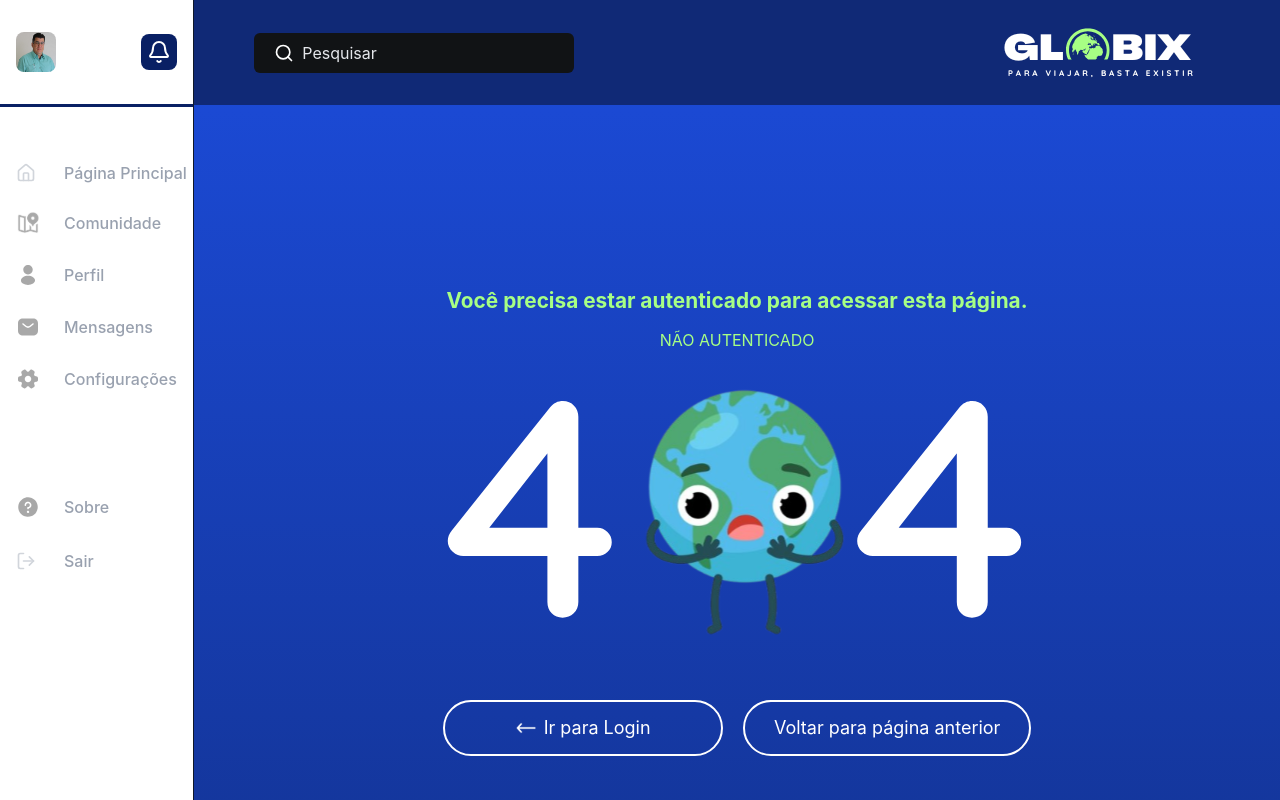
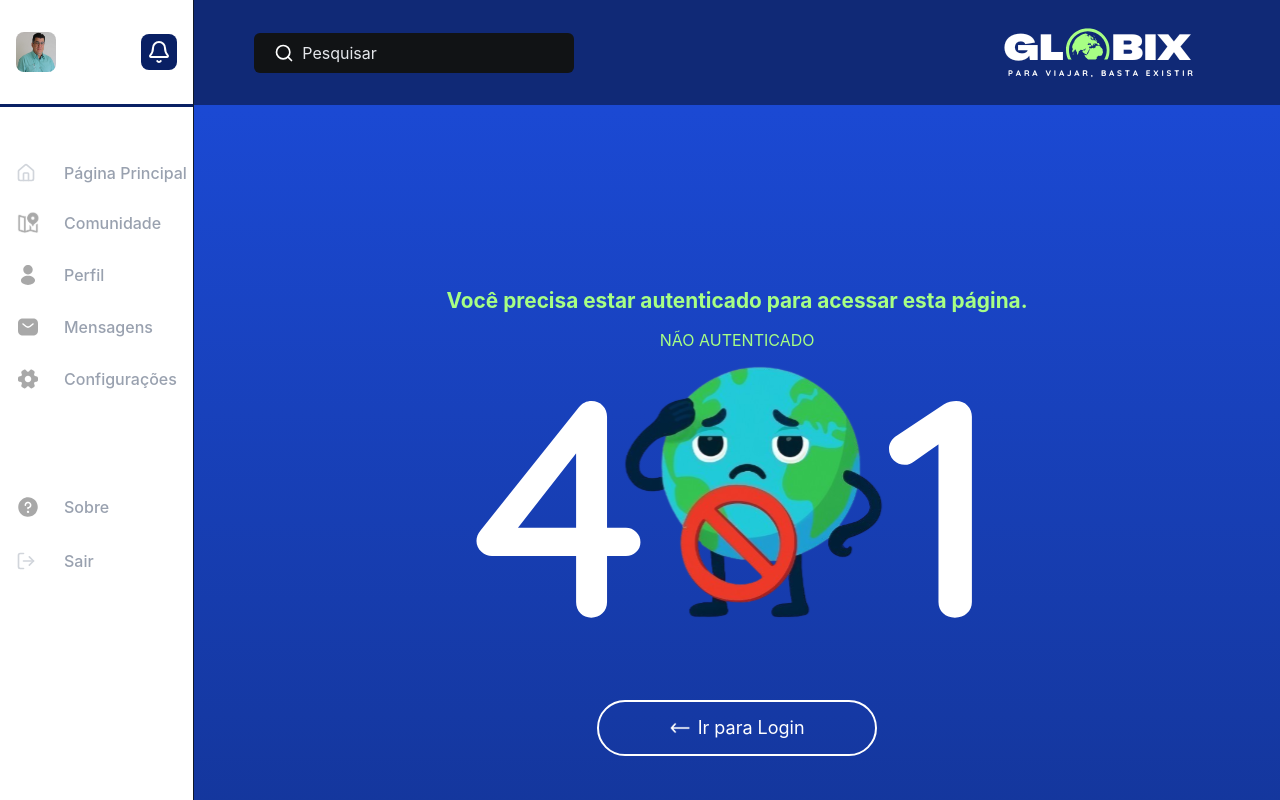
Before and after one commit to florgust/frontend-globix, a Next.js app: page /not_authenticated in a window 1280 px wide. Shown: the top 800 px of the page. Built offline with nearby package versions, Linux system fonts and the light colour scheme.

Commit message:
Arrumando imagem erro 401

```diff
--- a/src/app/not_authenticated/page.tsx
+++ b/src/app/not_authenticated/page.tsx
@@ -22,7 +22,7 @@ export default function NotAuthenticated() {
 
                 <div className="absolute flex justify-center items-center mt-35 pointer-events-none">
                     <img
-                        src="/images-error_404/error404.svg"
+                        src="/images-error_401/error401.svg"
                         alt="Não autenticado"
                         className="w-180 h-180"
                     />
@@ -40,12 +40,6 @@ export default function NotAuthenticated() {
                         />
                         <span className="text-lg">Ir para Login</span>
                     </button>
-                    <button
-                        className="w-72 h-14 border-2 border-[#FFFFFF] rounded-[6.25rem] cursor-pointer hover:scale-110 flex items-center justify-center gap-2 bg-transparent"
-                        onClick={() => router.back()}
-                    >
-                        <span className="text-lg">Voltar para página anterior</span>
-                    </button>
                 </div>
                 <Footer />
             </div>
```
Also changed, not shown: public/images-error_401/error401.svg (added).
